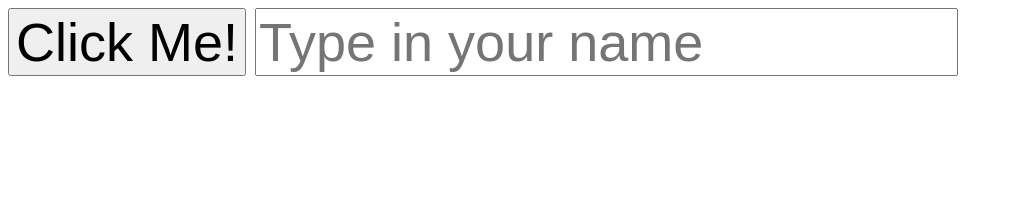
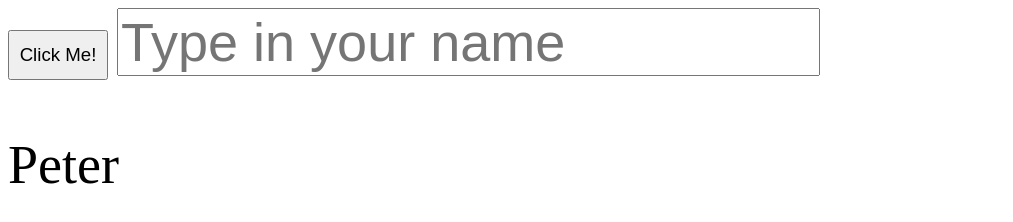
Before and after one commit to jabwashi2/IGME-330-2225, a plain HTML site: page washington-j-greeter.html in a window 1280 px wide. Both pictures are taken after a click on the button "Click Me!". Shown: the whole page, without its empty margins (0-1013 px from the left). Drawn offline with Linux system fonts and the light colour scheme.

Commit message:
finished part 1 of assignment, need to finish pt 2

```diff
--- a/washington-j-greeter.html
+++ b/washington-j-greeter.html
@@ -5,38 +5,53 @@
     <title>Greeter</title>
     <style>
       *{font-size:1.5em;}
+
+      button{
+        width: 100px;
+        height: 50px;
+        font-size: 14pt;
+      }
     </style>
+    <script>
+      'use strict';
 
+    window.addEventListener("load", init);
+
+    // 3 - create a `sayHello()` function
+    function sayHello(){
+
+      // 3A - get name of person from the <input>
+      let name = document.querySelector("#input-firstname").value;
+      name = name.trim();
+      if (!name)
+      {
+        name = "Peter";
+      }
+      // if you were selecting the id, you would say "#input-firstname"
+      console.log(`Hello, ${name}`);
+
+      // 3B - get a reference to the #output <p>
+      let output = document.querySelector("p");
+
+      // 3C - update HTML of #output <p>
+        output.innerHTML = name;
+    }
+
+    function init(){
+       // 1 - get a reference to the button
+      const button = document.querySelector("button");
+      // 2 - add a click event to button that calls a `sayHello` function
+      button.onclick = sayHello;
+      // could also use 'addEventListener'
+
+      document.querySelector("p").color
+    }
+    </script>
   </head>
 <body>
   <button>Click Me!</button>
   <input id="input-firstname" placeholder="Type in your name">
   <p id="output">???</p>
 </body>
-<script>
 
-    'use strict';
-
-    // 1 - get a reference to the button
-    const button = document.querySelector("button");
-
-    // 2 - add a click event to button that calls a `sayHello` function
-    button.onclick = sayHello;
-
-    // 3 - create a `sayHello()` function
-    function sayHello(){
-
-      // 3A - get name of person from the <input>
-      let name = document.querySelector("input");
-
-      // 3B - get a reference to the #output <p>
-      let output = document.querySelector("p");
-
-      // 3C - update HTML of #output <p>
-        output.innerHTML = name.value;
-    }
-
-
-
-    </script>
 </html>
```
